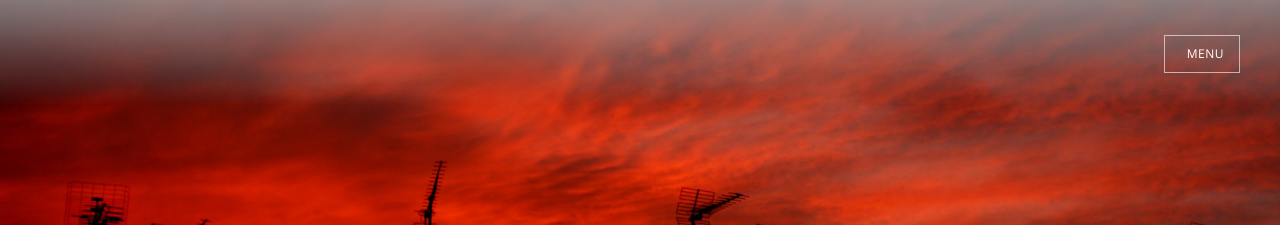
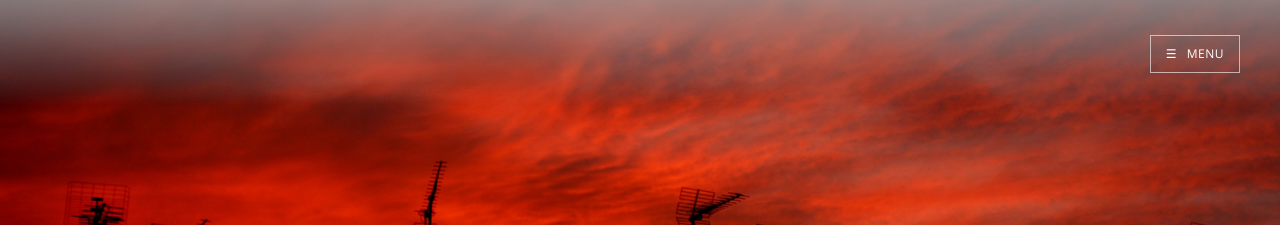
Before and after one commit to alexvijo/alexvijo.github.io, a Jekyll site: the page built from contacta.md, in a window 1280 px wide. Shown: the top 225 px of the page. Built offline with Jekyll 4.4.1, drawn with Linux system fonts in a browser that asks for light colours; nearby versions of some CDN libraries.

Commit message:
burger 6

```diff
--- a/_includes/header.html
+++ b/_includes/header.html
@@ -1,7 +1,10 @@
 <header class="main-header" {% if site.cover %} style="background-image: url(/assets/img/{{ site.cover }})"{% else %} no-cover {% endif %}>
     <nav class="main-nav overlay clearfix">
         <a class="menu-button icon-show" href="#"><span class="word"><i class="fa fa-angle-down"></i></span></a>
-        <a class="menu-button icon-menu" href="#"><span class="word">Menu</span></a>
+        <a class="menu-button" href="#">
+            <span class="burger">☰</span>
+            <span class="word">Menu</span>
+        </a>
     </nav>
 
     <div class="vertical">
--- a/_includes/header_tag.html
+++ b/_includes/header_tag.html
@@ -4,7 +4,10 @@
         <a class="subscribe-button icon-feed" href="/feed.xml">Subscribe</a>
     </nav> -->
     <nav class="main-nav overlay clearfix">
-        <a class="menu-button icon-menu" href="#"><span class="word">Menu</span></a>
+        <a class="menu-button" href="#">
+            <span class="burger">☰</span>
+            <span class="word">Menu</span>
+        </a>
     </nav>
 
     <div class="vertical">
--- a/_layouts/default.html
+++ b/_layouts/default.html
@@ -14,7 +14,10 @@
 			{% endif %}>
 
 		    <nav class="main-nav overlay clearfix">
-		        <a class="menu-button icon-menu" href="#"><span class="word">Menu</span></a><!--  -->
+		        <a class="menu-button" href="#">
+		        	<span class="burger">☰</span>
+		        	<span class="word">Menu</span>
+	        	</a><!--  -->
 		       <!--  <a class="menu-show icon-show" href="#"><span class="word"><i class="fa fa-angle-down"></i></span></a> -->
 		    </nav>
 
```
